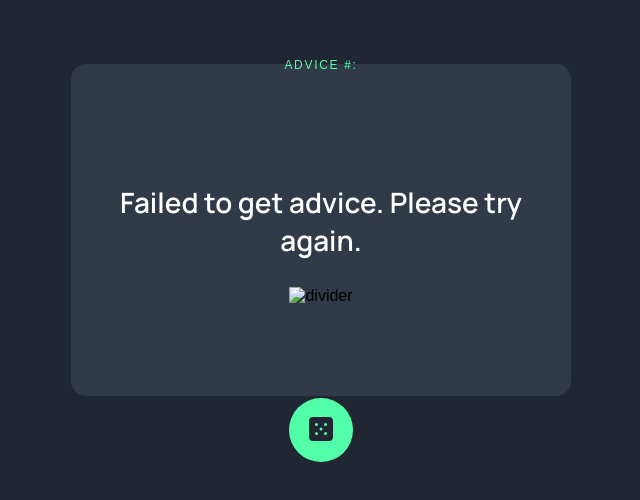
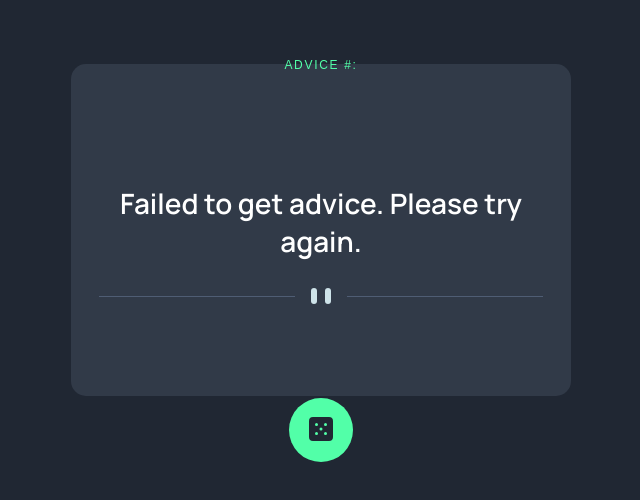
Before and after one commit to bini742/Advice-generator-app, a plain HTML site: page index.html in a window 1280 px wide. Shown: the part 170-670 px from the top of the page, without its empty margins (319-959 px from the left). Drawn offline with Linux system fonts and the light colour scheme; no server answers; files whose address does not match are found by name.

Commit message:
Update index.html

```diff
--- a/index.html
+++ b/index.html
@@ -12,7 +12,7 @@
 <div class="main">
     <p id="advice-id">ADVICE <span>#</span>: </p>
     <p id="advice-text">Click the button to get advice</p>
-    <img src="/images/frontend challange.9/pattern-divider-desktop.svg" alt="divider" class="divider">
+    <img src="img/pattern-divider-desktop.svg" alt="divider" class="divider">
     <button id="get-advice-btn"><img src="/images/frontend challange.9/icon-dice.svg" alt="dice" class="dice"></button>
     <script src="script.js"></script>
 </div>
```
